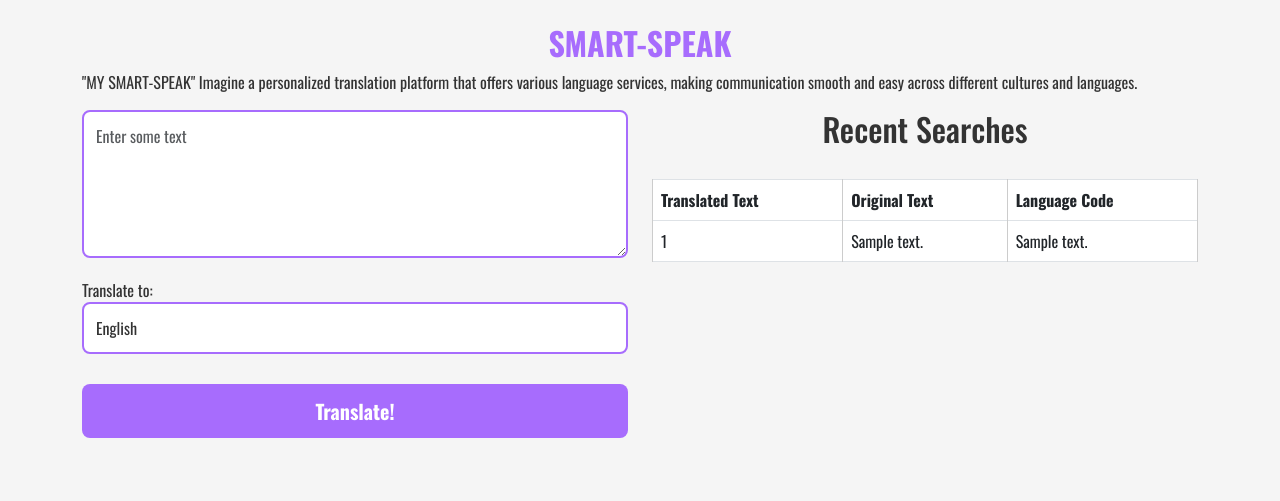
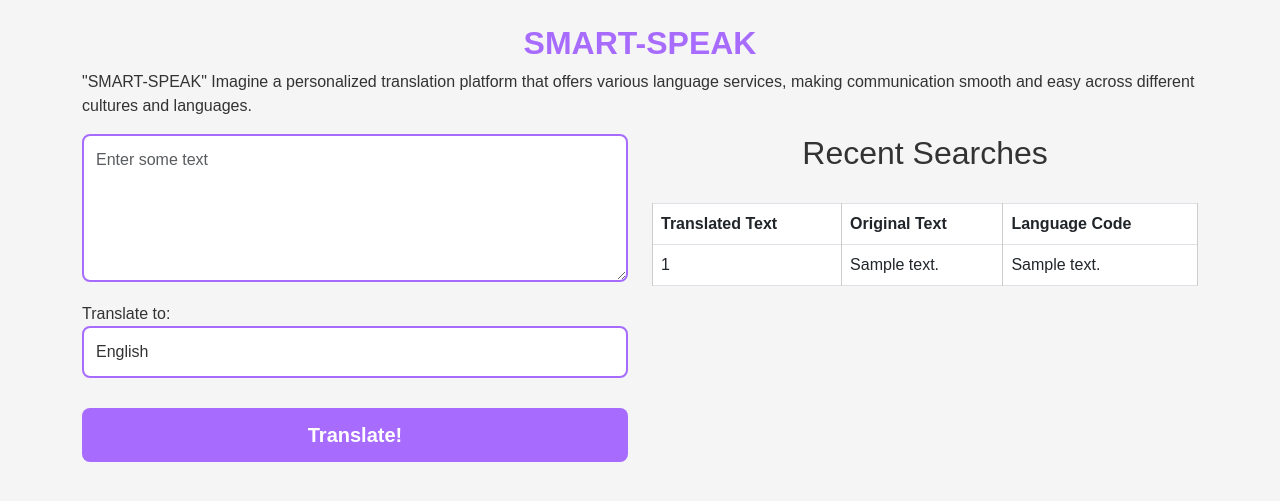
Before and after one commit to Aayushikumari17/Smart-Speak, a Flask app: page / in a window 1280 px wide. Shown: the top 501 px of the page. Run offline with Flask 3, Linux system fonts and the light colour scheme; tables that the repository leaves empty or names only in its code hold one stand-in row (values such as "Sample post").

Commit message:
Update index.html
UPDATE

```diff
--- a/templates/index.html
+++ b/templates/index.html
@@ -8,7 +8,7 @@
     <link href="https://fonts.googleapis.com/css2?family=Oswald:wght@200;300;400;500;600;700&display=swap" rel="stylesheet">
     <style>
         body {
-    font-family: 'Oswald', sans-serif;
+    font-family: 'Arial', sans-serif;
     background-color: #f5f5f5;
     color: #333;
     margin: 0;
@@ -33,7 +33,7 @@ h1 {
     padding: 12px;
     width: 100%;
     box-sizing: border-box;
-    font-family: 'Oswald', sans-serif;
+    font-family: 'Arial', sans-serif;
     color: #333;
     background-color: #fff;
     transition: border-color 0.3s ease;
@@ -52,7 +52,7 @@ h1 {
     width: 100%;
     margin: 10px 0;
     padding: 12px;
-    font-family: 'Oswald', sans-serif;
+    font-family: 'Arial', sans-serif;
     cursor: pointer;
     transition: background-color 0.3s ease;
     background-color: #a76cfd;
@@ -81,20 +81,14 @@ th {
     background-color: #a76cfd;
     color: #fff;
 }
+
     </style>
 </head>
 <body>
     <div class="container mt-4">
         <div class="jumbotron">
             <h1>SMART-SPEAK</h1>
-            <p>"MY SMART-SPEAK" Imagine a personalized translation platform that offers various language services, making communication smooth and easy across different cultures and languages.
-
-
-
-
-
-
-</p>
+            <p>"SMART-SPEAK" Imagine a personalized translation platform that offers various language services, making communication smooth and easy across different cultures and languages.</p>
 
             <div class="row">
                 <div class="col-md-6">
```
